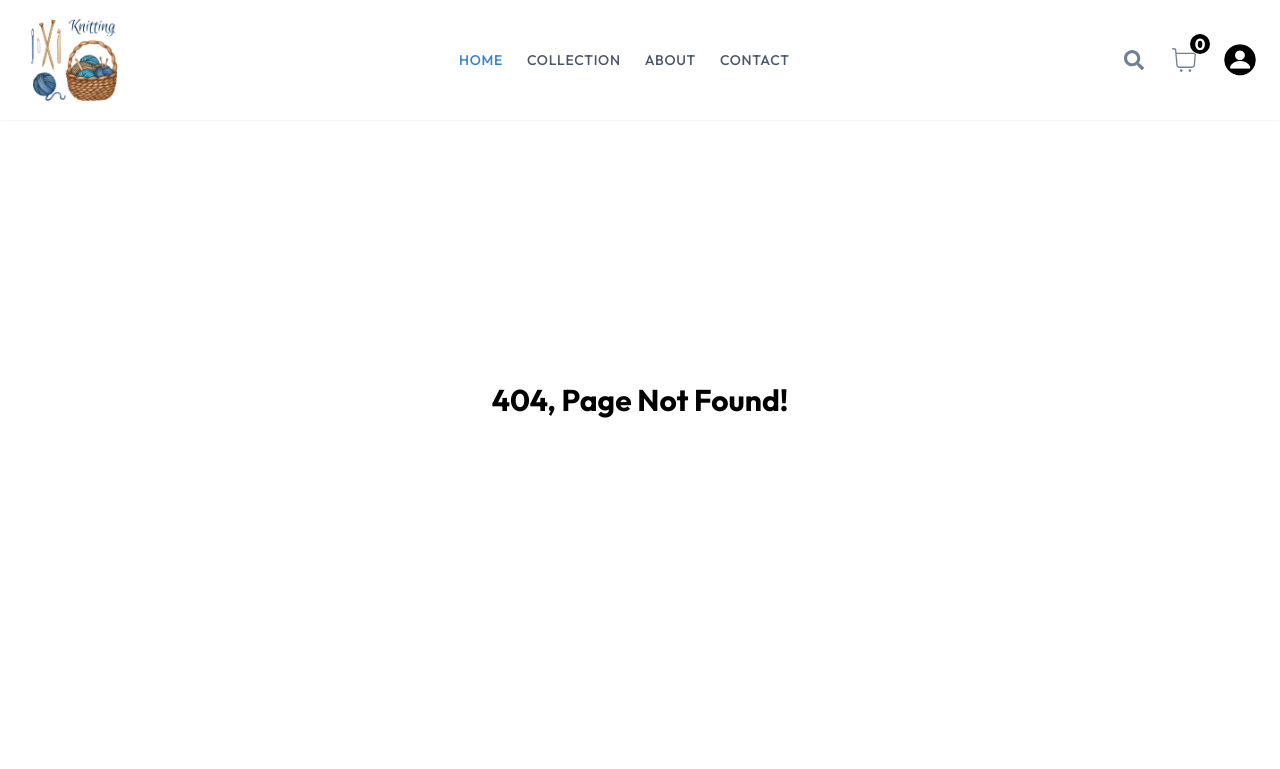
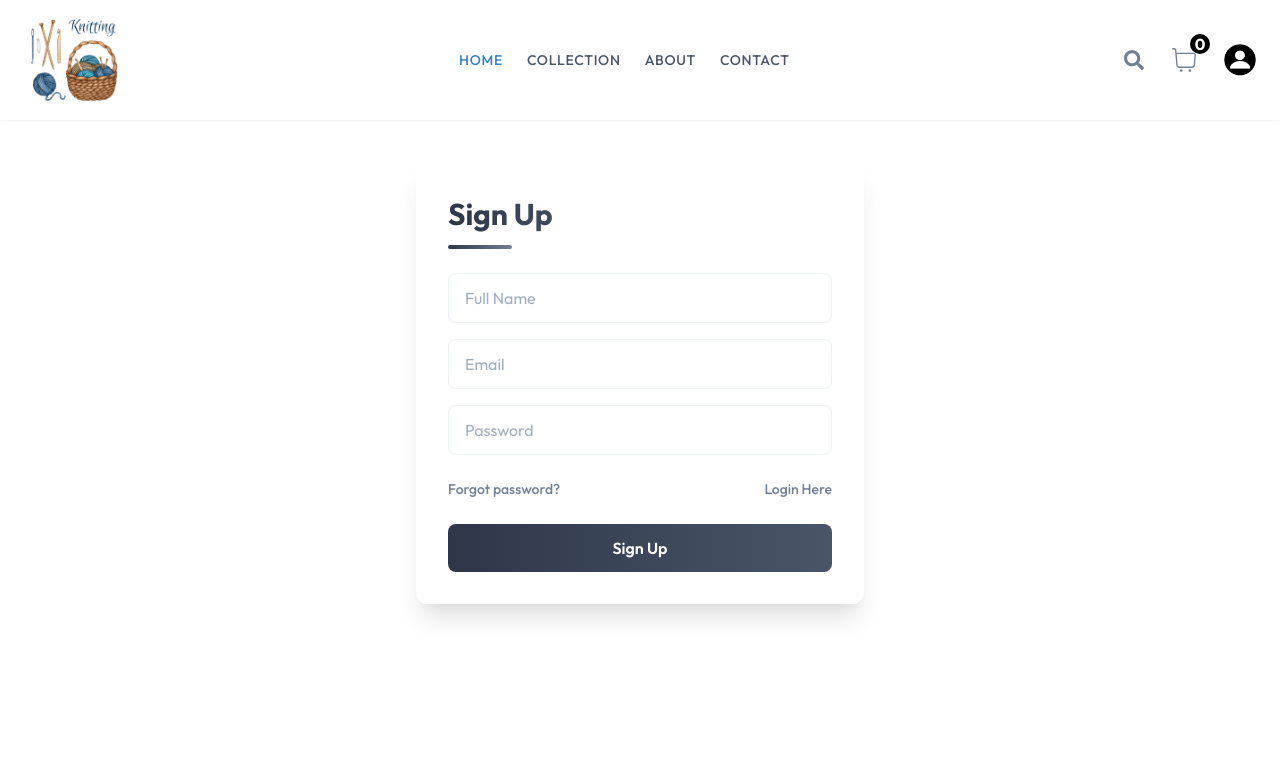
Before and after one commit to mayssaatarrif/e-commerce-website, a React (Create React App) app in the folder frontend/: page /login in a window 1280 px wide. Shown: the top 769 px of the page. Built offline with nearby package versions, Linux system fonts and the light colour scheme.

Commit message:
Login/Sign Up  feature UI

```diff
--- a/frontend/src/components/organism/Navbar.jsx
+++ b/frontend/src/components/organism/Navbar.jsx
@@ -90,12 +90,14 @@ const Navbar = () => {
 
           {/* Profile Dropdown */}
           <div className="relative hidden md:flex items-center">
+            <Link to='/login'>
             <img
               src={profilepic}
               alt="Profile"
               className="w-8 h-8 rounded-full cursor-pointer hover:opacity-80"
               onClick={toggleProfileDropdown}
             />
+            </Link>
             {isProfileDropdownOpen && (
               <div className="absolute right-0 mt-40 w-48 bg-white rounded-lg shadow-lg border">
                 <div className="py-1">
--- /dev/null
+++ b/frontend/src/features/Login/Login.jsx
@@ -0,0 +1,74 @@
+import React, { useState } from 'react';
+
+const Login = () => {
+  const [currentState, setCurrentState] = useState('Sign Up');
+
+  const onSubmitHandler = async (event) => {
+    event.preventDefault();
+  };
+
+  return (
+    <form
+      className="max-w-md mx-auto mt-40 bg-gradient-to-br from-white to-gray-50 rounded-xl shadow-xl p-8"
+      onSubmit={onSubmitHandler}
+    >
+      <div className="space-y-6">
+        {/* Header */}
+        <div className="space-y-2">
+          <h2 className="text-3xl font-bold bg-clip-text text-transparent bg-gradient-to-r from-gray-800 to-gray-600">
+            {currentState}
+          </h2>
+          <div className="w-16 h-1 bg-gradient-to-r from-gray-800 to-gray-600 rounded-full" />
+        </div>
+
+        {/* Input Fields */}
+        <div className="space-y-4">
+          {currentState === 'Sign Up' && (
+            <input
+              type="text"
+              className="w-full px-4 py-3 rounded-lg bg-white border border-gray-200 focus:border-gray-500 focus:ring-1 focus:ring-gray-500 outline-none transition"
+              placeholder="Full Name"
+              required
+            />
+          )}
+          <input
+            type="email"
+            className="w-full px-4 py-3 rounded-lg bg-white border border-gray-200 focus:border-gray-500 focus:ring-1 focus:ring-gray-500 outline-none transition"
+            placeholder="Email"
+            required
+          />
+          <input
+            type="password"
+            className="w-full px-4 py-3 rounded-lg bg-white border border-gray-200 focus:border-gray-500 focus:ring-1 focus:ring-gray-500 outline-none transition"
+            placeholder="Password"
+            required
+          />
+        </div>
+
+        {/* Links */}
+        <div className="flex justify-between text-sm">
+          <button type="button" className="text-gray-600 hover:text-gray-800 font-medium transition">
+            Forgot password?
+          </button>
+          <button
+            type="button"
+            className="text-gray-600 hover:text-gray-800 font-medium transition"
+            onClick={() => setCurrentState(currentState === 'Login' ? 'Sign Up' : 'Login')}
+          >
+            {currentState === 'Login' ? 'Create an Account' : 'Login Here'}
+          </button>
+        </div>
+
+        {/* Submit Button */}
+        <button
+          type="submit"
+          className="w-full bg-gradient-to-r from-gray-800 to-gray-700 text-white font-semibold py-3 px-6 rounded-lg hover:from-gray-700 hover:to-gray-600 transform hover:scale-[1.02] transition-all"
+        >
+          {currentState === 'Login' ? 'Sign In' : 'Sign Up'}
+        </button>
+      </div>
+    </form>
+  );
+};
+
+export default Login;
--- a/frontend/src/routes/MainRoute.js
+++ b/frontend/src/routes/MainRoute.js
@@ -8,6 +8,7 @@ import Product from '../features/Product/Product.jsx'
 import Cart from '../features/Cart/Cart.jsx'
 import PlaceOrder from '../features/PlaceOrder/PlaceOrder.jsx'
 import Orders from '../features/Orders/Orders.jsx'
+import Login from '../features/Login/Login.jsx'
 
 const MainRoute = () => {
   return (
@@ -19,6 +20,7 @@ const MainRoute = () => {
         <Route path='/cart' element = {<Cart/>}/>
         <Route path='/place-order' element ={<PlaceOrder/>}/>
         <Route path='/orders' element ={<Orders/>}/>
+        <Route path='/login' element ={<Login/>}/>
         <Route path='*' element ={<Notfound/>}/>
           </Routes>
   )
```
